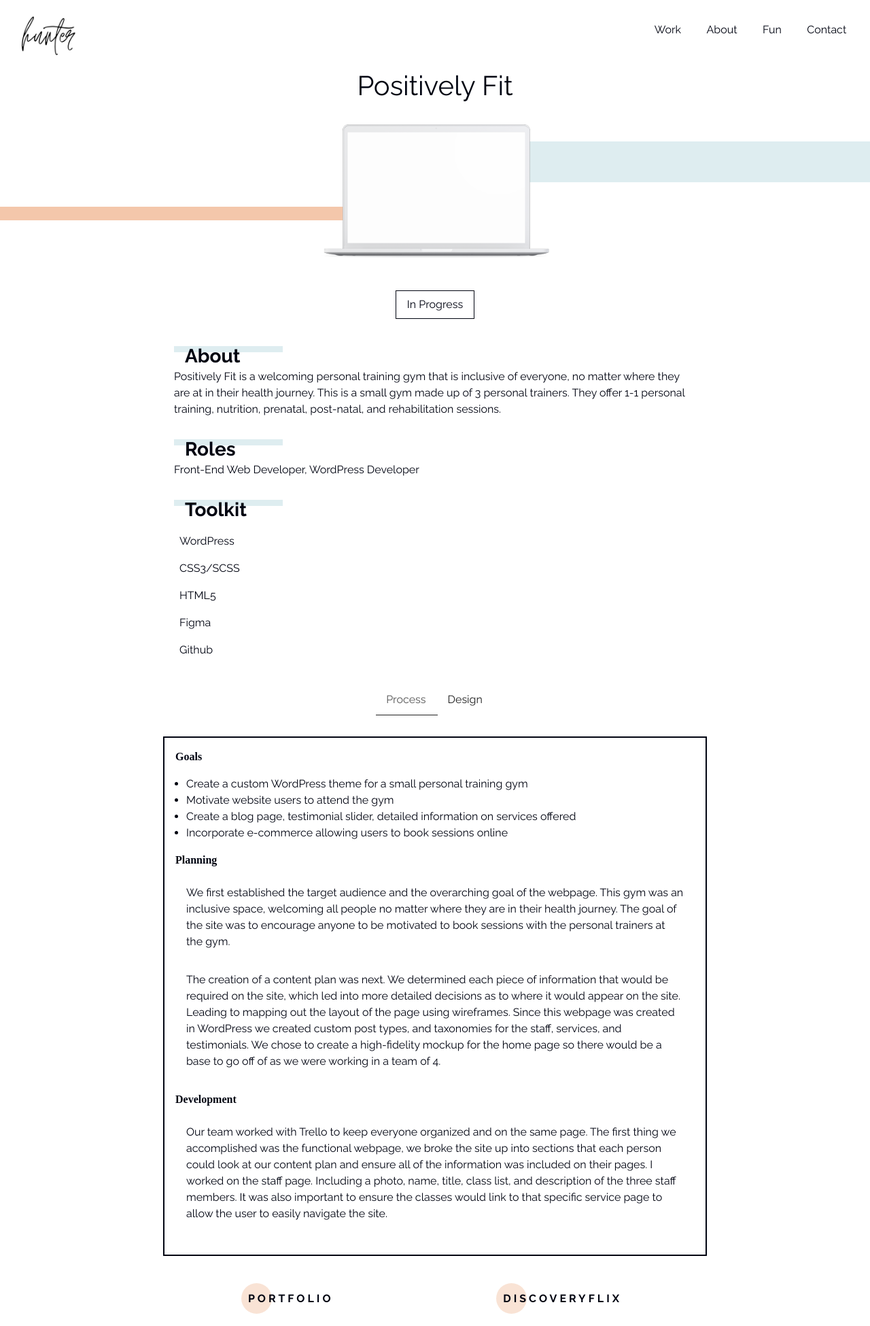
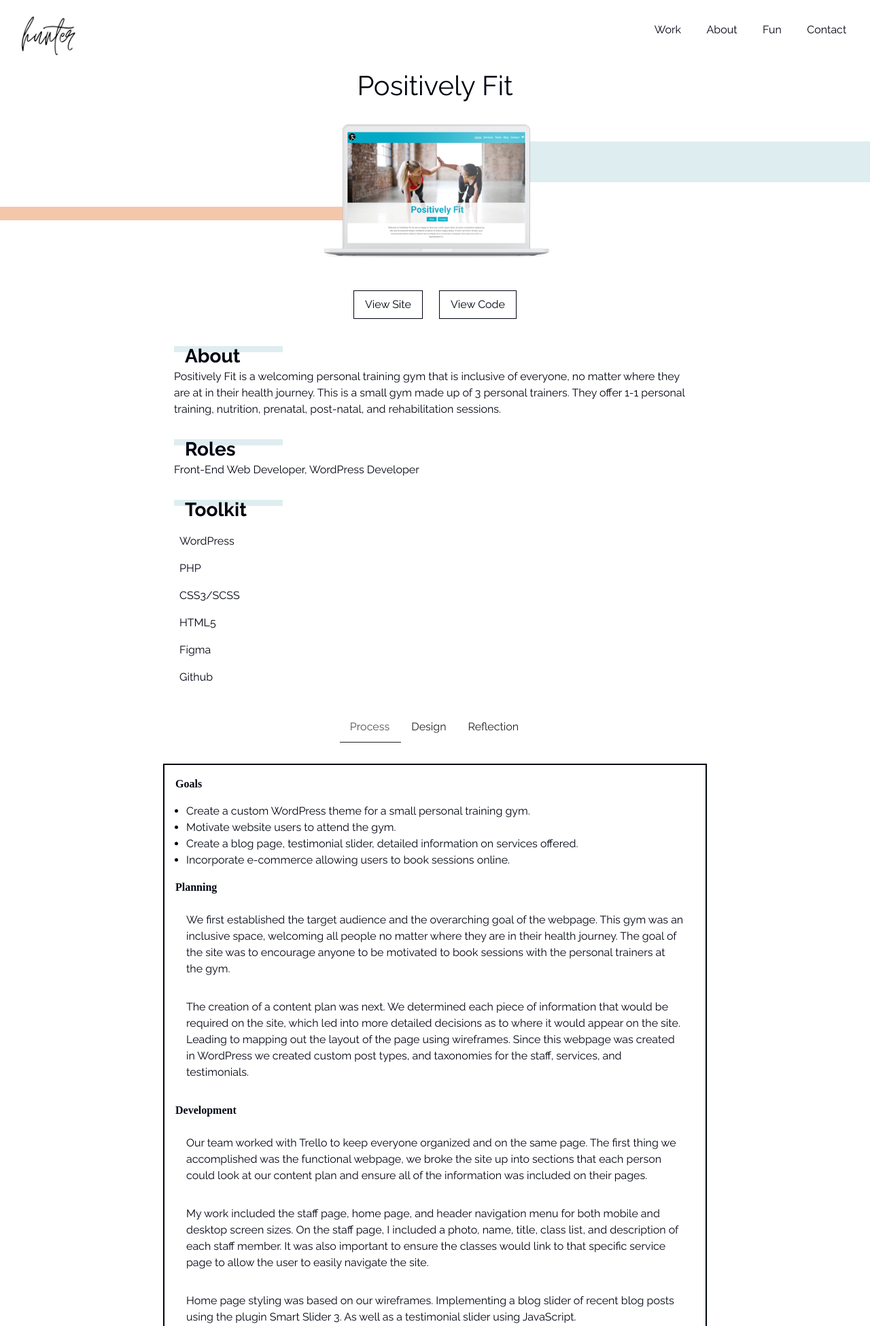
Before and after one commit to Hunter-Paulson/personal-portfolio, a PHP site: page /capstone.php in a window 1280 px wide. Shown: the top 1950 px of the page at 68% size. Run offline with PHP 8.4, Linux system fonts and the light colour scheme; some libraries are stand-ins or nearby versions.

Commit message:
Content updates

```diff
--- a/capstone.php
+++ b/capstone.php
@@ -23,15 +23,15 @@
             <h1 class="title">Positively Fit</h1>
 
             <div class="image">
-                <img src="images/blankDesktopMockup.png" alt="A blank responsive mockup on a desktop screen size."/>
+                <img src="images/positivelyFitDesktopMockup.png" alt="A responsive mockup of Positively Fit on a desktop screen size."/>
             </div>
 
             <div class="bar-one"></div>
             <div class="bar-two"></div>
 
             <div class="links">
-                <a class="live-link" href="#">In Progress</a>
-                <!-- <a class="github-link" href="https://github.com/htpwebdesign/fwd-fitness">View Code</a>  -->
+                <a class="live-link" href="https://fitness.bcitwebdeveloper.ca/" target="_blank" rel="noopener noreferrer">View Site</a>
+                <a class="github-link" href="https://github.com/Hunter-Paulson/positively-fit" target="_blank" rel="noopener noreferrer">View Code</a>
             </div>
 
             <div class="overview-info">
@@ -51,6 +51,7 @@
 
             <ul class="toolkit-list">
                 <li>WordPress</li>
+                <li>PHP</li>
                 <li>CSS3/SCSS</li>
                 <li>HTML5</li>
                 <li>Figma</li>
@@ -64,7 +65,7 @@
                 <ul class="nav nav-tabs">
                     <li class="heading active"><a data-toggle="tab" href="#home">Process</a></li>
                     <li class="heading"><a data-toggle="tab" href="#menu1">Design</a></li>
-                    <!-- <li class="heading"><a data-toggle="tab" href="#menu2">Reflection</a></li> -->
+                    <li class="heading"><a data-toggle="tab" href="#menu2">Reflection</a></li>
                 </ul>
 
                 <div class="tab-content">
@@ -74,19 +75,25 @@
                             <div>
                                 <h4>Goals</h4>
                                 <ul>
-                                    <li>Create a custom WordPress theme for a small personal training gym</li>
-                                    <li>Motivate website users to attend the gym</li>
-                                    <li>Create a blog page, testimonial slider, detailed information on services offered</li>
-                                    <li>Incorporate e-commerce allowing users to book sessions online</li>
+                                    <li>Create a custom WordPress theme for a small personal training gym.</li>
+                                    <li>Motivate website users to attend the gym.</li>
+                                    <li>Create a blog page, testimonial slider, detailed information on services offered.</li>
+                                    <li>Incorporate e-commerce allowing users to book sessions online.</li>
                                 </ul>
 
                                 <h4>Planning</h4>
                                 <p>We first established the target audience and the overarching goal of the webpage. This gym was an inclusive space, welcoming all people no matter where they are in their health journey. The goal of the site was to encourage anyone to be motivated to book sessions with the personal trainers at the gym.</p>
 
-                                <p>The creation of a content plan was next. We determined each piece of information that would be required on the site, which led into more detailed decisions as to where it would appear on the site. Leading to mapping out the layout of the page using wireframes. Since this webpage was created in WordPress we created custom post types, and taxonomies for the staff, services, and testimonials. We chose to create a high-fidelity mockup for the home page so there would be a base to go off of as we were working in a team of 4.</p>
+                                <p>The creation of a content plan was next. We determined each piece of information that would be required on the site, which led into more detailed decisions as to where it would appear on the site. Leading to mapping out the layout of the page using wireframes. Since this webpage was created in WordPress we created custom post types, and taxonomies for the staff, services, and testimonials.</p>
 
                                 <h4>Development</h4>
-                                <p>Our team worked with Trello to keep everyone organized and on the same page. The first thing we accomplished was the functional webpage, we broke the site up into sections that each person could look at our content plan and ensure all of the information was included on their pages. I worked on the staff page. Including a photo, name, title, class list, and description of the three staff members. It was also important to ensure the classes would link to that specific service page to allow the user to easily navigate the site.</p>
+                                <p>Our team worked with Trello to keep everyone organized and on the same page. The first thing we accomplished was the functional webpage, we broke the site up into sections that each person could look at our content plan and ensure all of the information was included on their pages.</p>
+
+                                <p>My work included the staff page, home page, and header navigation menu for both mobile and desktop screen sizes. On the staff page, I included a photo, name, title, class list, and description of each staff member. It was also important to ensure the classes would link to that specific service page to allow the user to easily navigate the site.</p>
+
+                                <p>Home page styling was based on our wireframes. Implementing a blog slider of recent blog posts using the plugin Smart Slider 3. As well as a testimonial slider using JavaScript.</p>
+
+                                <p>The navigation was modified from Underscores’ theme. I decided to use a hamburger menu in combination with a thumb-driven navigation style. This allowed the site to stay clean and uncluttered while also aiding in ease of use for the end user. </p>
                             </div>
                         </div>
                     </div>
@@ -99,31 +106,26 @@
                                     <img src="./images/fitnessMobileWireframe.png" alt="Mobile wireframes for Positively Fit."/>
                                     <img src="./images/fitnessDesktopWireframe.png" alt="Desktop wireframes for Positively Fit."/>
                                 </div>
-
-                                <!-- <h4>High-Fidelity Mockup</h4>
-                                <p>Created mockups using a mobile-first approach. These went through several versions until we were completely satisfied with the final design. </p>
-                                <div class="designImages">
-                                    <img src="./images/MobileMockup.png" alt="A mobile mockup for DiscoveryFlix."/>
-                                    <img src="./images/movieDesktopMockup.png" alt="A desktop mockup for DiscoveryFlix."/>
-                                </div> -->
                             </div>
                         </div>
                     </div>
 
-                    <!-- <div id="menu2" class="tab-pane fade">
+                    <div id="menu2" class="tab-pane fade">
                         <div class="content-container">
                             <div>
                                 <h4>Project Takeaways</h4>
-                                <p>This project helped me...</p>
+                                <p>This was a super fun project to tackle and really gave me a feel for more of what real-life development entails. I learned during this project more than ever communication is essential for the flow and success of a project. I was able to collaborate in a group and really get a feel for the skills I have learned over the past 7 months.</p>
 
                                 <h4>What I Would Improve</h4>
-                                <p>After...</p>
+                                <p>At the beginning of the project, our group was excited to get started. W created some solid wireframes that aided in the development of the site. However, we opted to not create high-fidelity mockups for each page on the site. This led to difficulty during the styling phase of the project. A lot of “on the fly” decisions had to be made. It became clear that different people had styled each page, even though we all believed we had the same vision. To improve productively, especially in a group, creating polished mockups would keep things moving along quickly and smoothly for everyone.</p>
 
                                 <h4>Next Steps</h4>
-                                <p>The next goal...</p>
+                                <p>My next steps for this webpage are to improve on suggestions that were given by the instructor. These include cleaning up our code. Working in a group where everyone writes, or organizes things differently can be challenging to read through. As well as adding some final touches to add a professional and polished feel to the overall site.</p>
+
+                                <p>My next project plan is to create another business that I can create a professional website from scratch in order to hone my skills and practice more “real world” scenarios. I would like to try creating a site for a different industry than a gym and get more of a feel for styling a blog page, or WooCommerce pages as those were both things that my other group members covered for Positively Fit.</p>
                             </div>
                         </div>
-                    </div> -->
+                    </div>
 
                 </div>
 
```
Also changed, not shown: index.php (+5 -5 lines), portfolio.php (+5 -5 lines), images/positivelyFitDesktopMockup.png (added), images/positivelyFitMobileMockup.png (added), images/positivelyFitTabletMockup.png (added).
